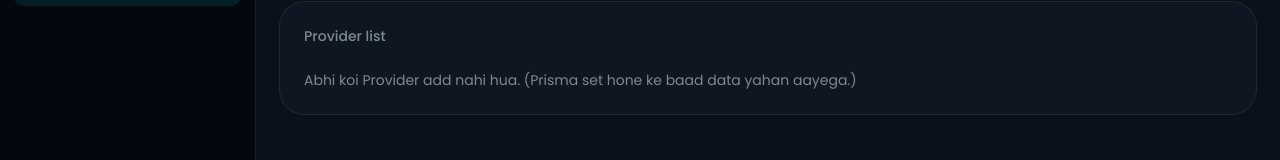
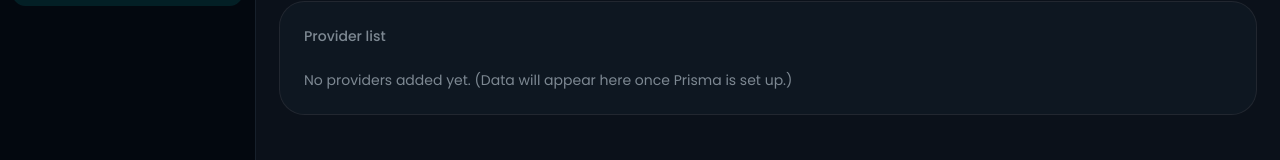
Before and after one commit to azeef-dev/nexa-pos, a Next.js app: page /super-admin/providers in a window 1280 px wide. Shown: the part 146-306 px from the top of the page. Built offline with nearby package versions, Linux system fonts and the light colour scheme.

Commit message:
feat: update ProvidersPage content and styling for improved clarity

```diff
--- a/src/app/(dashboard)/super-admin/providers/page.js
+++ b/src/app/(dashboard)/super-admin/providers/page.js
@@ -5,14 +5,16 @@ export default function ProvidersPage() {
     return (
         <div>
             <div className="mb-6 flex items-center justify-between">
-                <h1 className="text-2xl font-semibold">Providers</h1>
+                <h1 className="text-2xl font-semibold text-foreground">Providers</h1>
                 <Button>Add Provider</Button>
             </div>
             <Card>
-                <CardHeader><CardTitle className="text-sm text-muted-foreground">Provider list</CardTitle></CardHeader>
+                <CardHeader>
+                    <CardTitle className="text-sm text-muted-foreground">Provider list</CardTitle>
+                </CardHeader>
                 <CardContent>
                     <p className="text-sm text-muted-foreground">
-                        Abhi koi Provider add nahi hua. (Prisma set hone ke baad data yahan aayega.)
+                        No providers added yet. (Data will appear here once Prisma is set up.)
                     </p>
                 </CardContent>
             </Card>
```
